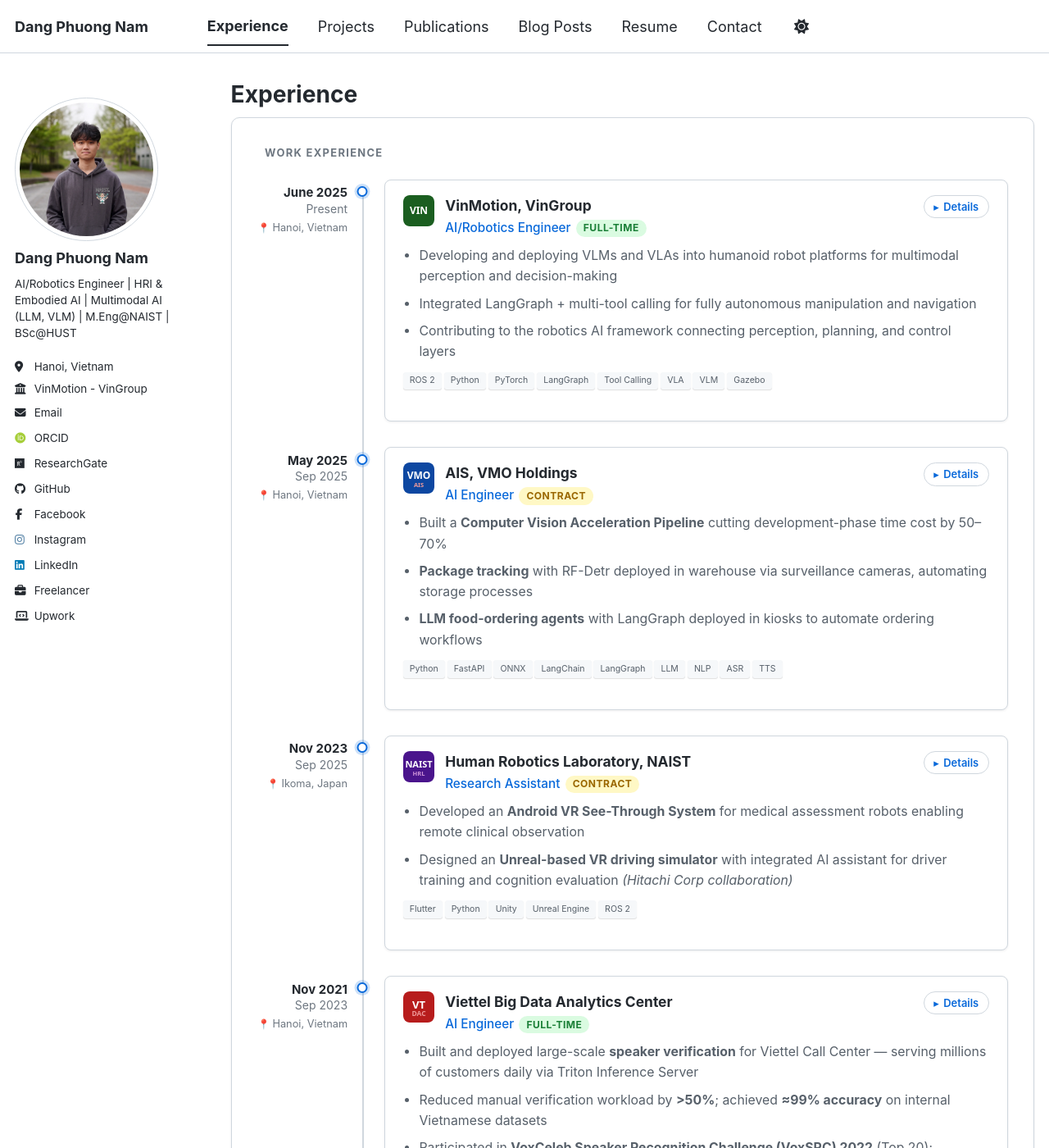
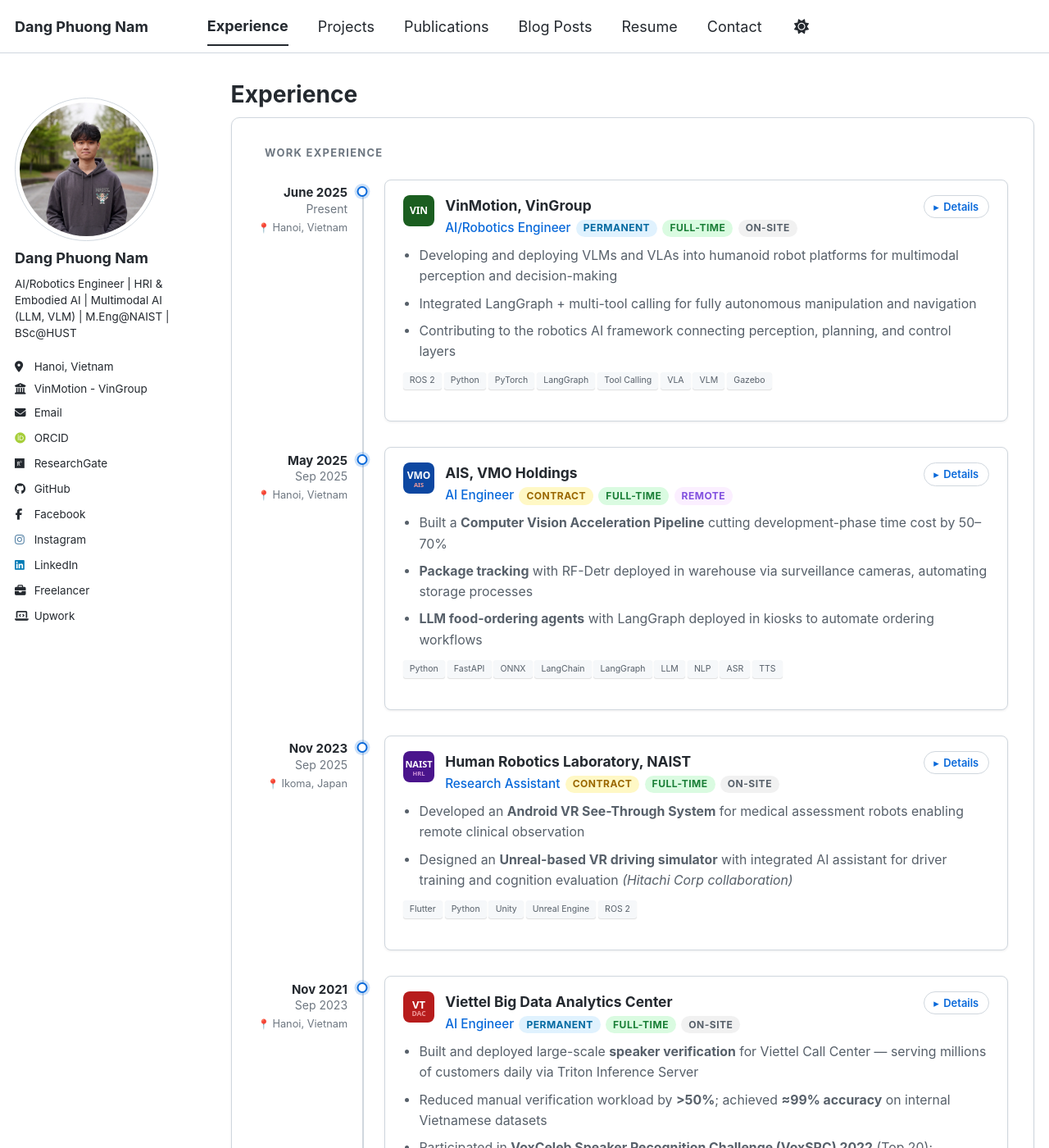
Before and after one commit to hiimmuc/hiimmuc.github.io, a Jekyll site: the page built from _pages/experience.html, in a window 1280 px wide and 1400 px high. Shown: the whole window at 82% size. Built offline with Jekyll 4.4.1, drawn with Linux system fonts in a browser that asks for light colours; some web fonts are replaced; a script bundle is joined from its source files by our own code; library files that are not in the unit come from our copies; some of the changed text lies outside the part shown.

Commit message:
Feats: update job bagdes

```diff
--- a/_pages/experience.html
+++ b/_pages/experience.html
@@ -29,7 +29,9 @@
           </svg>
           <div class="tl-meta">
             <p class="tl-org">VinMotion, VinGroup</p>
-            <p class="tl-role">AI/Robotics Engineer <span class="tl-badge tl-badge--full">Full-time</span></p>
+            <p class="tl-role">AI/Robotics Engineer <span class="tl-badge tl-badge--permanent">Permanent</span><span
+                class="tl-badge tl-badge--fulltime">Full-time</span><span
+                class="tl-badge tl-badge--onsite">On-site</span></p>
           </div>
           <button class="tl-toggle" aria-expanded="false" aria-controls="detail-vinmotion">
             <span class="tl-toggle-icon">▸</span> Details
@@ -91,7 +93,9 @@
           </svg>
           <div class="tl-meta">
             <p class="tl-org">AIS, VMO Holdings</p>
-            <p class="tl-role">AI Engineer <span class="tl-badge tl-badge--contract">Contract</span></p>
+            <p class="tl-role">AI Engineer <span class="tl-badge tl-badge--contract">Contract</span><span
+                class="tl-badge tl-badge--fulltime">Full-time</span><span
+                class="tl-badge tl-badge--remote">Remote</span></p>
           </div>
           <button class="tl-toggle" aria-expanded="false" aria-controls="detail-ais">
             <span class="tl-toggle-icon">▸</span> Details
@@ -139,7 +143,9 @@
           </svg>
           <div class="tl-meta">
             <p class="tl-org">Human Robotics Laboratory, NAIST</p>
-            <p class="tl-role">Research Assistant <span class="tl-badge tl-badge--contract">Contract</span></p>
+            <p class="tl-role">Research Assistant <span class="tl-badge tl-badge--contract">Contract</span><span
+                class="tl-badge tl-badge--fulltime">Full-time</span><span
+                class="tl-badge tl-badge--onsite">On-site</span></p>
           </div>
           <button class="tl-toggle" aria-expanded="false" aria-controls="detail-naist">
             <span class="tl-toggle-icon">▸</span> Details
@@ -199,7 +205,9 @@
           </svg>
           <div class="tl-meta">
             <p class="tl-org">Viettel Big Data Analytics Center</p>
-            <p class="tl-role">AI Engineer <span class="tl-badge tl-badge--full">Full-time</span></p>
+            <p class="tl-role">AI Engineer <span class="tl-badge tl-badge--permanent">Permanent</span><span
+                class="tl-badge tl-badge--fulltime">Full-time</span><span
+                class="tl-badge tl-badge--onsite">On-site</span></p>
           </div>
           <button class="tl-toggle" aria-expanded="false" aria-controls="detail-viettel">
             <span class="tl-toggle-icon">▸</span> Details
@@ -278,7 +286,9 @@
           </svg>
           <div class="tl-meta">
             <p class="tl-org">Viettel Digital Talents Program 2021</p>
-            <p class="tl-role">AI Intern <span class="tl-badge tl-badge--intern">Intern</span></p>
+            <p class="tl-role">AI Intern <span class="tl-badge tl-badge--contract">Contract</span><span
+                class="tl-badge tl-badge--parttime">Part-time</span><span
+                class="tl-badge tl-badge--onsite">On-site</span></p>
           </div>
           <button class="tl-toggle" aria-expanded="false" aria-controls="detail-vdt">
             <span class="tl-toggle-icon">▸</span> Details
--- a/_sass/layout/_page-components.scss
+++ b/_sass/layout/_page-components.scss
@@ -145,18 +145,32 @@
 	text-transform: uppercase;
 	letter-spacing: 0.04em;
 }
-.tl-badge--full {
+/* Schedule */
+.tl-badge--fulltime {
 	background: var(--badge-done-bg);
 	color: var(--badge-done-color);
+}
+.tl-badge--parttime {
+	background: var(--badge-part-bg);
+	color: var(--badge-part-color);
+}
+/* Contract type */
+.tl-badge--permanent {
+	background: var(--badge-perm-bg);
+	color: var(--badge-perm-color);
 }
 .tl-badge--contract {
 	background: var(--badge-wip-bg);
 	color: var(--badge-wip-color);
 }
-.tl-badge--intern,
-.tl-badge--part {
+/* Location */
+.tl-badge--remote {
 	background: var(--badge-soon-bg);
 	color: var(--badge-soon-color);
+}
+.tl-badge--onsite {
+	background: var(--badge-onsite-bg);
+	color: var(--badge-onsite-color);
 }
 
 /* ── Simple timeline (CV page) ── */
--- a/_sass/theme/_default_dark.scss
+++ b/_sass/theme/_default_dark.scss
@@ -101,6 +101,12 @@
 	--badge-wip-color: #{$grv-orange-bright};
 	--badge-soon-bg: rgba(177, 98, 134, 0.2);
 	--badge-soon-color: #{$grv-purple-bright};
+	--badge-part-bg: rgba(69, 133, 136, 0.2);
+	--badge-part-color: #{$grv-blue-bright};
+	--badge-perm-bg: rgba(104, 157, 106, 0.2);
+	--badge-perm-color: #{$grv-aqua-bright};
+	--badge-onsite-bg: rgba(124, 111, 100, 0.2);
+	--badge-onsite-color: #{$grv-fg4};
 	--img-placeholder-bg: linear-gradient(
 		135deg,
 		#{$grv-bg1} 0%,
--- a/_sass/theme/_default_light.scss
+++ b/_sass/theme/_default_light.scss
@@ -91,6 +91,12 @@
 	--badge-wip-color: #{$gh-attention-fg};
 	--badge-soon-bg: #fbefff;
 	--badge-soon-color: #{$gh-done-fg};
+	--badge-part-bg: #ddf4ff;
+	--badge-part-color: #{$gh-accent-emphasis};
+	--badge-perm-bg: #e0f2fe;
+	--badge-perm-color: #0369a1;
+	--badge-onsite-bg: #f1f1f1;
+	--badge-onsite-color: #{$gh-fg-muted};
 	--img-placeholder-bg: linear-gradient(
 		135deg,
 		#{$gh-canvas-subtle} 0%,
```
Also changed, not shown: _pages_content/experience.md (+6 -6 lines).
